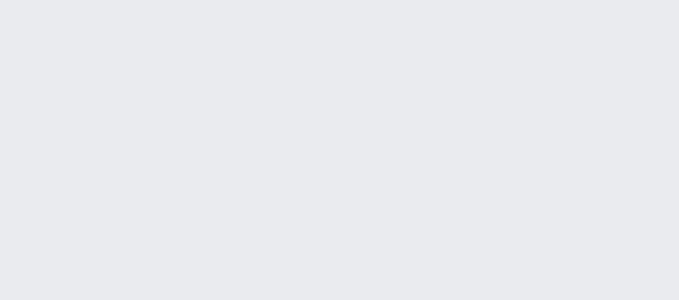
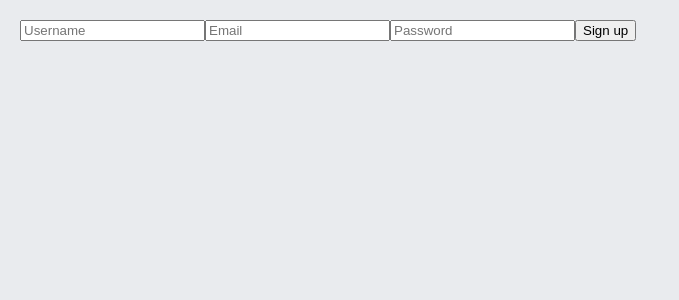
Before and after one commit to joshua-simon/welly-trip-advisor, a React (Create React App) app: page /signup in a window 1280 px wide. Before the commit this address had no page. Shown: the top 300 px of the page, without its empty margins (0-679 px from the left). Built offline with nearby package versions, Linux system fonts and the light colour scheme; a web font is replaced by a local one.

Commit message:
user sign up working

```diff
--- a/src/App.js
+++ b/src/App.js
@@ -1,6 +1,7 @@
 import { BrowserRouter as Router, Routes, Route } from 'react-router-dom';
 import Landing from './pages/landing'
 import Venue from './pages/venues'
+import SignUp from './pages/sign-up';
 import './styles.css';
 
 function App() {
@@ -10,6 +11,7 @@ function App() {
         <Routes>
           <Route path = '/' exact element = {<Landing />} />
           <Route path = '/venue/:id' element = {<Venue/>}/>
+          <Route path = '/signup' element = {<SignUp/>}/>
         </Routes>
       </div>
     </Router>
--- a/src/components/Header.js
+++ b/src/components/Header.js
@@ -1,3 +1,4 @@
+import { Link } from 'react-router-dom'
 
 const Header = () => {
     return(
@@ -40,6 +41,10 @@ const Header = () => {
                     />
                     </svg>
                     </>
+                    <button>Login</button>
+                    <Link to = '/signup'>
+                      <button>Sign up</button>
+                    </Link>
                 </div>
             </div>
         </header>
--- a/src/components/venue-page/ReviewSection.js
+++ b/src/components/venue-page/ReviewSection.js
@@ -1,7 +1,13 @@
-const ReviewSection = () => {
+
+const ReviewSection = ({ filteredVenue }) => {
     return(
         <div>
-            ReviewSection
+            {filteredVenue.map((venue) => {
+                       <div className="review-section-header">
+                       <h1>Reviews</h1>
+
+                   </div>
+            })}
         </div>
     )
 }
--- /dev/null
+++ b/src/pages/sign-up.js
@@ -0,0 +1,61 @@
+import { useState,useEffect } from 'react'
+import { firebase } from '../firebaseConfig'
+import { getAuth, createUserWithEmailAndPassword } from 'firebase/auth'
+
+const SignUp = () => {
+
+    const [{ userName, email, password },setFormDetails] = useState({ userName:'', email:'', password:''})
+
+    const handleChange = (e) => {
+        e.preventDefault()
+        const { name, value } = e.target
+        setFormDetails(prevForm => ({
+            ...prevForm,
+            [name]: value
+        }))
+    }
+
+    const handleSubmit =  (e) => {
+        e.preventDefault()
+        const auth = getAuth()
+        createUserWithEmailAndPassword(auth,email,password)
+        .then(console.log('user signed up'))
+    }
+
+    useEffect(() => {
+        document.title = 'Sign Up - Wellyadvisor'
+    },[])
+
+    return(
+        <div>
+            <form onSubmit = {handleSubmit} method = 'POST'>
+                <input
+                    type = 'text'
+                    placeholder = 'Username'
+                    aria-label = 'Enter your username'
+                    name = 'userName'
+                    onChange = {handleChange}
+                />
+                <input
+                    type = 'text'
+                    placeholder = 'Email'
+                    aria-label = 'Enter your email'
+                    name = 'email'
+                    onChange = {handleChange}
+                />
+                <input
+                    type = 'password'
+                    placeholder = 'Password'
+                    aria-label = 'Enter your password'
+                    name = 'password'
+                    onChange = {handleChange}
+                />
+                <button type ='submit'>
+                    Sign up
+                </button>
+            </form>
+        </div>
+    )
+}
+
+export default SignUp
--- a/src/pages/venues.js
+++ b/src/pages/venues.js
@@ -19,7 +19,7 @@ const Venue = () => {
             <Header/>
             <VenueDetails filteredVenue = {filteredVenue}/>
             <MidSection filteredVenue = {filteredVenue}/>
-            <ReviewSection/>
+            <ReviewSection filteredVenue = {filteredVenue}/>
         </div>
     )
 }
```
